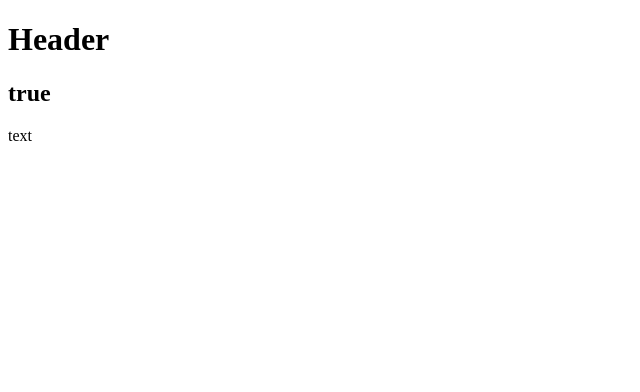
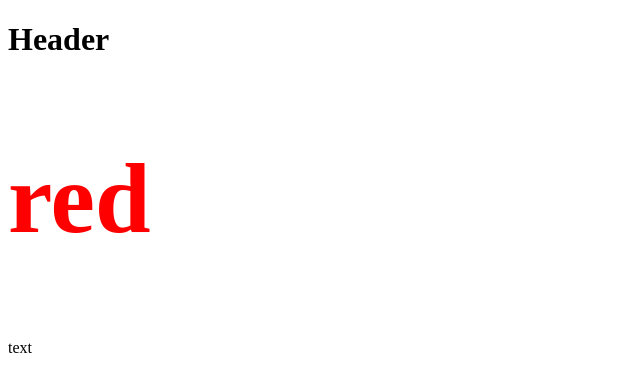
Before and after one commit to jjadeseravla/test, a React app: page / in a window 1280 px wide. Shown: the top 392 px of the page, without its empty margins (0-640 px from the left). Built offline with nearby package versions, Linux system fonts and the light colour scheme.

Commit message:
how to style

```diff
--- a/App.jsx
+++ b/App.jsx
@@ -3,12 +3,15 @@ import React from 'react';
 class App extends React.Component {
    render() {
 
-      var i = 1;
+      var myStyle = {
+        fontSize: 100,
+        color: '#FF0000'
+      }
 
       return (
          <div>
             <h1>Header</h1>
-            <h2>{i == 1 ? 'true' : 'false'}</h2>
+            <h2 style = {myStyle}>red</h2>
             <p data-myattribute = 'somevalue'>text</p>
          </div>
       );
```
